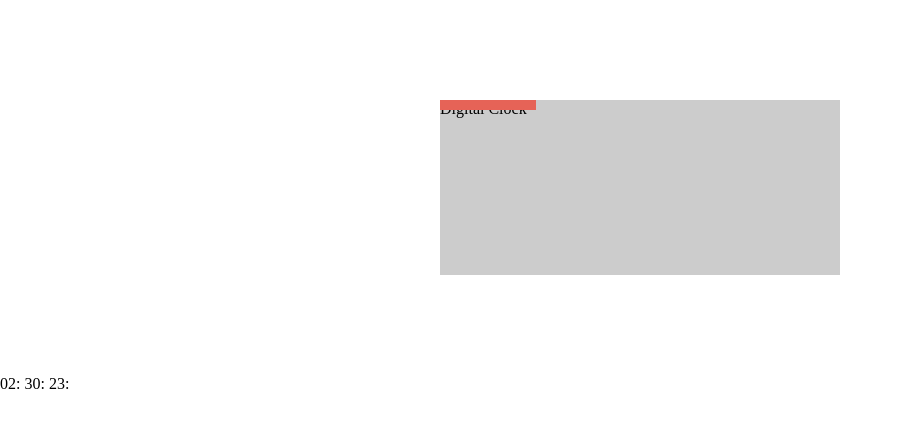
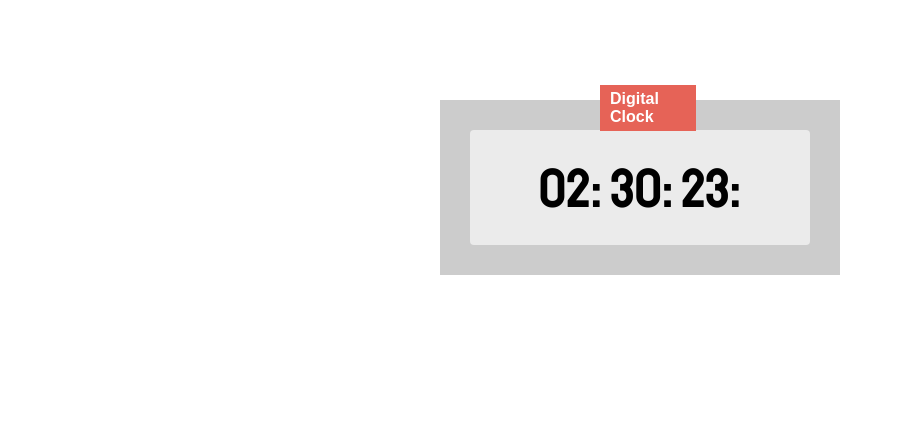
Before and after one commit to hraekim/Digital-Clock, a plain HTML site: page index.html in a window 1280 px wide. Shown: the whole page, without its empty margins (0-903 px from the left). Drawn offline with Linux system fonts and the light colour scheme.

```diff
--- a/index.html
+++ b/index.html
@@ -3,10 +3,11 @@
     <meta charset="utf-8">
     <title>Digital Clock</title>
     <link rel="stylesheet" href="style.css">
+    <link href="https://fonts.googleapis.com/css?family=Staatliches" rel="stylesheet">
     </head>
 <body>
     <div class="main">
-        <div class="badge"></div>
+        <div class="badge">
         Digital Clock
         </div>
 
--- a/style.css
+++ b/style.css
@@ -1,3 +1,5 @@
+@import url('https://fonts.googleapis.com/css?family=Staatliches');
+
 * {
     padding: 0;
     margin: 0;
@@ -14,6 +16,7 @@ body {
     height: 175px;
     margin: 100px auto;
     position: relative;
+    padding: 30px;
 }
 
 .badge {
@@ -24,6 +27,16 @@ body {
     font-family: sans-serif;
     font-weight: bold;
     position: absolute;
-    top: 0;
-    left: 0;
+    top: -15px;
+    left: 40%;
 }
+
+.clock {
+    background: #EBEBEB;
+    text-align: center;
+    font-size: 55px;
+    height: 100%;
+    padding-top: 25px;
+    font-family: Staatliches;
+    border-radius: 4px;
+}
```
